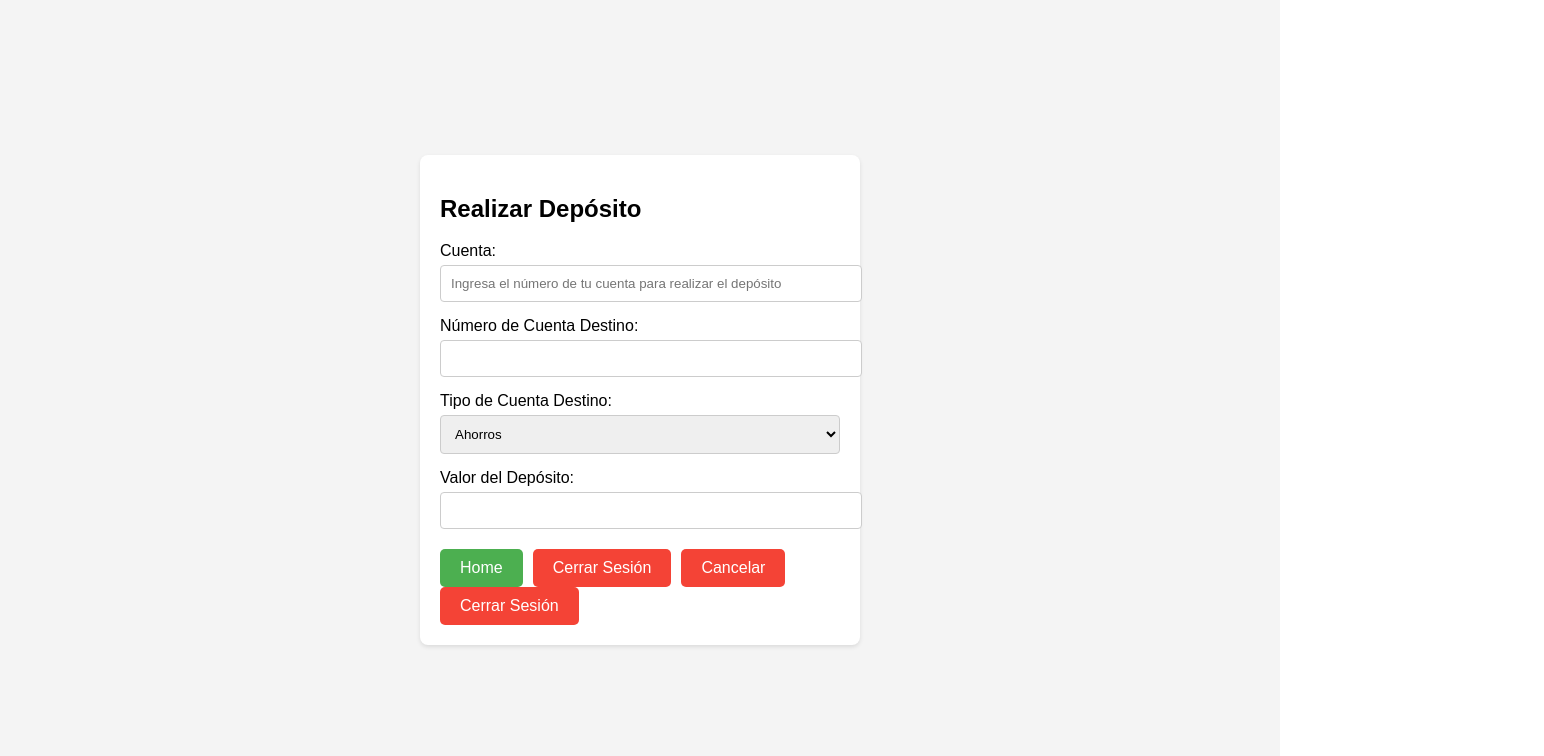
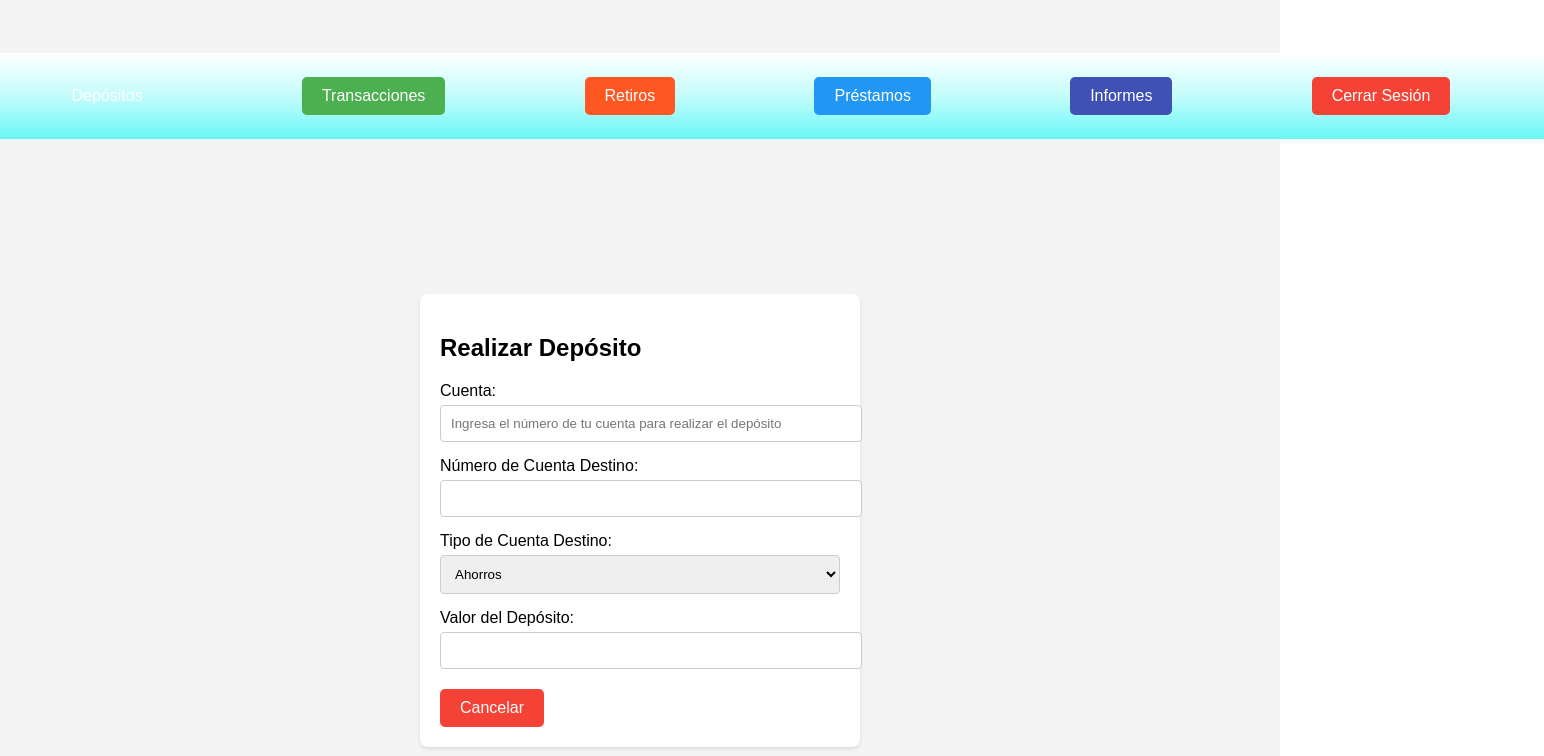
Before and after one commit to EvelynRua13/AppBilletera, a React (Vite) app in the folder proyecto_final/: page /depositos in a window 1280 px wide. Shown: the top 756 px of the page, 1544 px wide, since content can reach past the window. Built offline with nearby package versions, Linux system fonts and the light colour scheme.

Commit message:
Se añade barr de navegacion

```diff
--- a/proyecto_final/src/botones/navbar/Navbar.css
+++ b/proyecto_final/src/botones/navbar/Navbar.css
@@ -4,9 +4,9 @@
     justify-content: space-around;
     align-items: center;
     width: 220vh;
-    height: 15%;
-    margin-bottom: 2.8rem;
-    padding: 3rem;
+    height: 5%;
+    margin-bottom: 3rem;
+    padding: 1.5rem;
   }
 
   .navbar-container > * {
--- a/proyecto_final/src/components/depositos/Depositos.css
+++ b/proyecto_final/src/components/depositos/Depositos.css
@@ -1,5 +1,6 @@
 .depositos-container {
     display: flex;
+    flex-wrap: wrap;
     justify-content: center;
     align-items: center;
     min-height: 100vh;
--- a/proyecto_final/src/components/depositos/Depositos.jsx
+++ b/proyecto_final/src/components/depositos/Depositos.jsx
@@ -1,8 +1,7 @@
 import React, { useState } from 'react';
 import './Depositos.css';
 import { useNavigate } from 'react-router-dom';
-import BotonLogOut from '../../botones/BotonLogOut/BotonLogOut';
-import BotonPrincipal from '../../botones/BotonPrincipal/BotonPrincipal';
+import Navbar from '../../botones/navbar/Navbar';
 import BotonCancelar from '../../botones/BotonCancelar/BotonCancelar';
 
 const Depositos = () => {
@@ -44,6 +43,7 @@ const Depositos = () => {
 
   return (
     <div className="depositos-container">
+      <Navbar />
       <form onSubmit={handleSubmit} className="depositos-form">
         <h2>Realizar Depósito</h2>
         {error && <p className="error-message">{error}</p>} {/* Mostrar mensaje de error */}
@@ -92,14 +92,10 @@ const Depositos = () => {
             required
           />
         </div>
-
         {/* Espacio para botones */}
         <div className="button-section">
-          <BotonPrincipal/>
-          <BotonLogOut />
           <BotonCancelar onClick={handleCancel}/>
         </div>
-       <BotonLogOut/>
       </form>
     </div>
   );
--- a/proyecto_final/src/components/informes/Informes.css
+++ b/proyecto_final/src/components/informes/Informes.css
@@ -2,9 +2,11 @@
     display: flex;
     flex-direction: column;
     align-items: center;
-    padding: 20px;
+    padding: 1.2px;
     background-color: #f4f4f4;
     font-family: Arial, sans-serif;
+    height: 100vh;
+    width: 100%;
   }
 
   .info-section, .historico-section, .deudas-section {
--- a/proyecto_final/src/components/informes/Informes.jsx
+++ b/proyecto_final/src/components/informes/Informes.jsx
@@ -1,10 +1,7 @@
 import React, { useState } from 'react';
 import './Informes.css';
 import { useNavigate } from 'react-router-dom';
-
-import BotonPrincipal from '../../botones/BotonPrincipal/BotonPrincipal';
-import BotonLogOut from '../../botones/BotonLogOut/BotonLogOut';
-
+import Navbar from '../../botones/navbar/Navbar';
 
 const Informes = () => {
   const [usuarioId, setUsuarioId] = useState("12345"); // Ejemplo de ID de usuario
@@ -24,6 +21,7 @@ const Informes = () => {
 
   return (
     <div className="informes-container">
+      <Navbar />
       <h2>Informes del Usuario</h2>
 
       <div className="info-section">
@@ -99,8 +97,6 @@ const Informes = () => {
 
     {/* Botones (Principal y logOut) */}
     <div className="button-navigation">
-      <BotonPrincipal/>
-      <BotonLogOut />
     </div>
 
     </div>
--- a/proyecto_final/src/components/prestamos/Prestamos.css
+++ b/proyecto_final/src/components/prestamos/Prestamos.css
@@ -4,7 +4,7 @@
   justify-content: center;
   align-items: center;
   height: 100vh;
-  width: ;
+  width: 100%;
   background-color: #f4f4f4;
   font-family: Arial, sans-serif;
 }
--- a/proyecto_final/src/components/prestamos/Prestamos.jsx
+++ b/proyecto_final/src/components/prestamos/Prestamos.jsx
@@ -1,10 +1,7 @@
 import React, { useState, useEffect } from 'react';
 import './Prestamos.css';
 import { useNavigate } from 'react-router-dom';
-
 import Navbar from '../../botones/navbar/Navbar';
-
-import BotonPrincipal from '../../botones/BotonPrincipal/BotonPrincipal';
 import BotonCancelar from '../../botones/BotonCancelar/BotonCancelar';
 
 const Prestamos = () => {
```
Also changed, not shown: proyecto_final/src/components/principal/Principal.css (+1 -13 lines).
